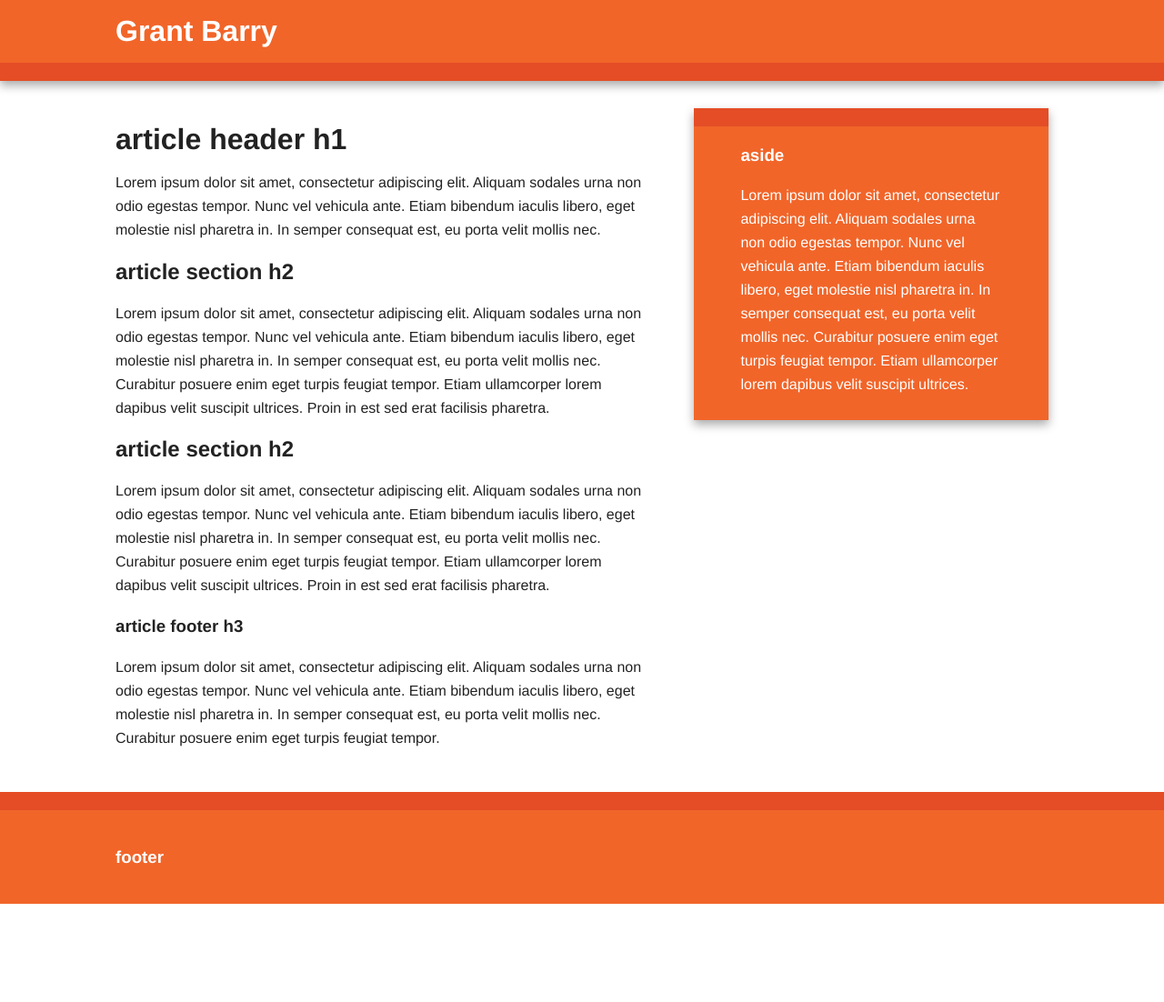
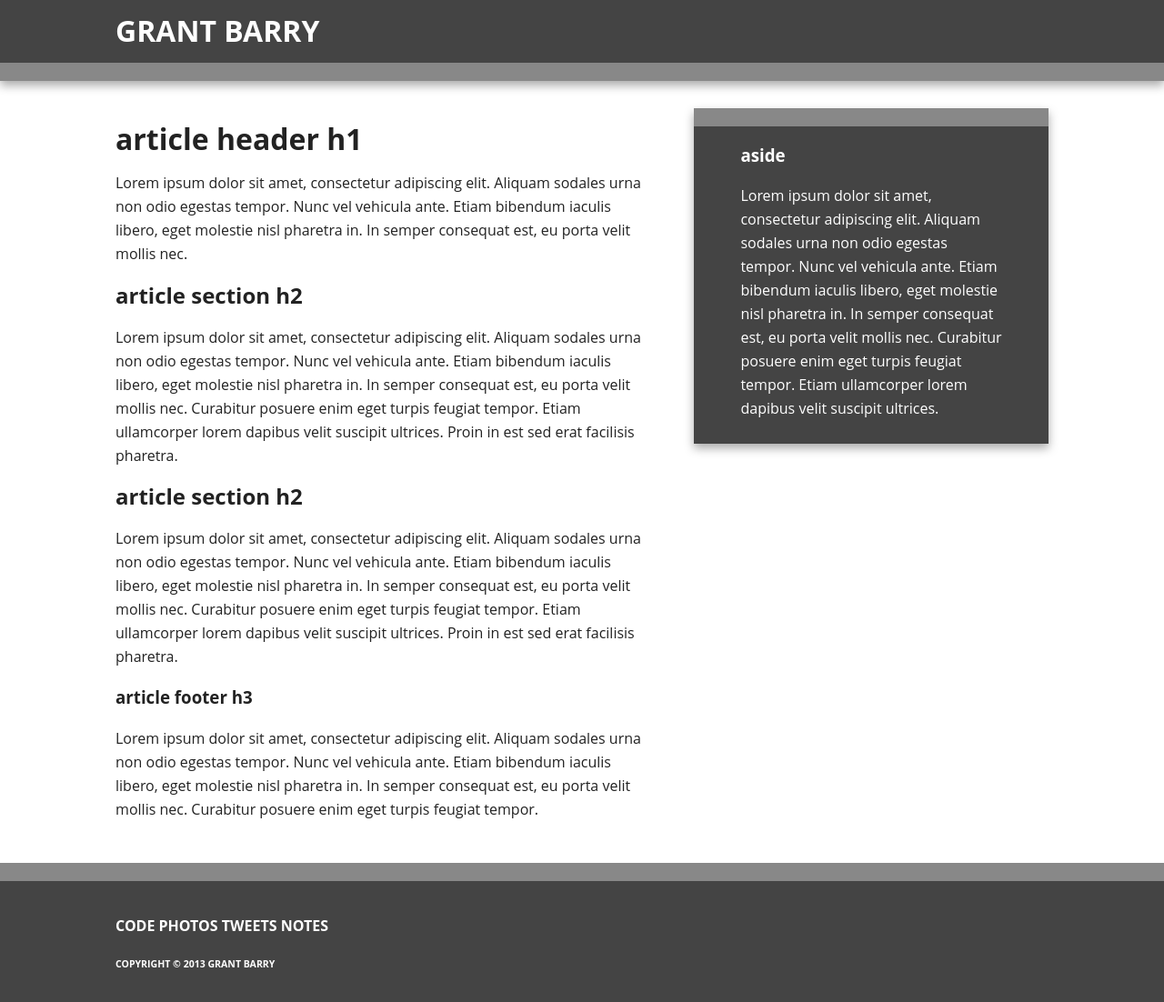
Before and after one commit to GrantBarry/grantbarry.github.io, a plain HTML site: page index.html in a window 1280 px wide. Shown: the whole page at 91% size. Before the commit the page ends 994 px from the top, so only its background shows below. Drawn offline with Linux system fonts and the light colour scheme.

Commit message:
set colors to grey

```diff
--- a/assets/css/global.css
+++ b/assets/css/global.css
@@ -61,7 +61,7 @@ textarea {
    ========================================================================== */
 
 body {
-    font: 16px/26px Helvetica, Helvetica Neue, Arial;
+    font: 16px/26px 'Open sans', Helvetica, Helvetica Neue, Arial, 'sans serif';
 }
 
 .wrapper {
@@ -70,22 +70,22 @@ body {
 }
 
 /* ===================
-    ALL: Orange Theme
+    ALL: Grey Theme
    =================== */
 
 .header-container {
-    border-bottom: 20px solid #e44d26;
+    border-bottom: 20px solid #888;
 }
 
 .footer-container,
 .main aside {
-    border-top: 20px solid #e44d26;
+    border-top: 20px solid #888;
 }
 
 .header-container,
 .footer-container,
 .main aside {
-    background: #f16529;
+    background: #444;
 }
 
 .title {
@@ -157,7 +157,21 @@ nav a:hover {
    Author's custom styles
    ========================================================================== */
 
+.uppercase {
+    text-transform: uppercase;
+}
 
+.large_text {
+    font-size: 2.0em;
+}
+
+.normal_text {
+    font-size: 1.0em;
+}
+
+.small_text {
+    font-size: 0.66em;
+}
 
 
 
--- a/index.html
+++ b/index.html
@@ -20,7 +20,7 @@
 
 		<div class="header-container">
 			<header class="wrapper clearfix">
-                <h1 class="title">Grant Barry</h1>
+				<h1 class="title uppercase large_text">Grant Barry</h1>
 			</header>
 		</div>
 
@@ -56,15 +56,18 @@
 
 		<div class="footer-container">
 		<footer class="wrapper">
-                <h3>footer</h3>
+		<h3 class="uppercase normal_text">CODE PHOTOS TWEETS NOTES</h3>
+		<h3 class="uppercase small_text">Copyright &copy; 2013 Grant&nbsp;Barry</h3>
 		</footer>
 		</div>
-
+		<!--
 		<script>
 		var _gaq=[['_setAccount','UA-3881707-4'],['_trackPageview']];
 		(function(d,t){var g=d.createElement(t),s=d.getElementsByTagName(t)[0];
 		g.src=('https:'==location.protocol?'//ssl':'//www')+'.google-analytics.com/ga.js';
 		s.parentNode.insertBefore(g,s)}(document,'script'));
 		</script>
+
+		-->
 	</body>
 </html>
```
Lines whose indentation alone changed are shown as unchanged.
